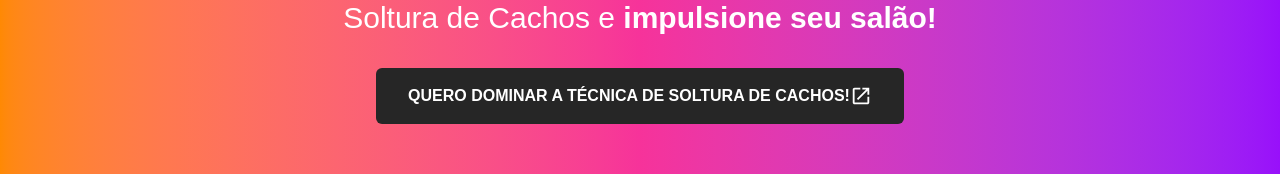
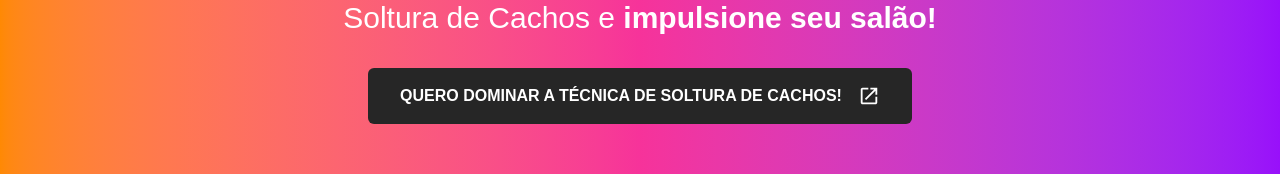
Before and after one commit to nannocosmetica/workshop_lp, a React (Vite) app: page / in a window 1280 px wide. Shown: the part 2528-2702 px from the top of the page. Built offline with nearby package versions, Linux system fonts and the light colour scheme.

Commit message:
herosection width fix

```diff
--- a/src/components/HeroSection.tsx
+++ b/src/components/HeroSection.tsx
@@ -2,7 +2,7 @@ function HeroSection() {
   return (
     <section className="relative z-10 flex flex-col md:flex-row min-h-screen px-4 md:px-12 pt-20">
       {/* Conteúdo */}
-      <div className="flex flex-1 flex-col justify-center items-center md:items-start text-center md:text-left max-w-xl ">
+      <div className="flex flex-1 flex-col justify-center items-center md:items-start text-center md:text-left">
         <img src="./logo.png" alt="Logo" className="w-48 md:w-60 mb-8" />
 
         <h1 className="text-4xl md:text-6xl leading-tight mb-6">
--- a/src/components/SubscriptionSection.tsx
+++ b/src/components/SubscriptionSection.tsx
@@ -8,7 +8,7 @@ const SubscriptionSection = () => {
         Soltura de Cachos e <b>impulsione seu salão!</b>
       </p>
       <a href="https://www.sympla.com.br/evento/imersao-em-soltura-de-cachos-com-mechas-morena-iluminada/3395799"
-        className="text-center bg-neutral-800 text-white rounded-md py-4 px-8 font-bold hover:scale-105 transition-transform flex items-center"
+        className="text-center bg-neutral-800 text-white rounded-md py-4 px-8 font-bold hover:scale-105 transition-transform flex items-center gap-x-4"
       >
         <span>
           QUERO DOMINAR A TÉCNICA DE SOLTURA DE CACHOS!
```
